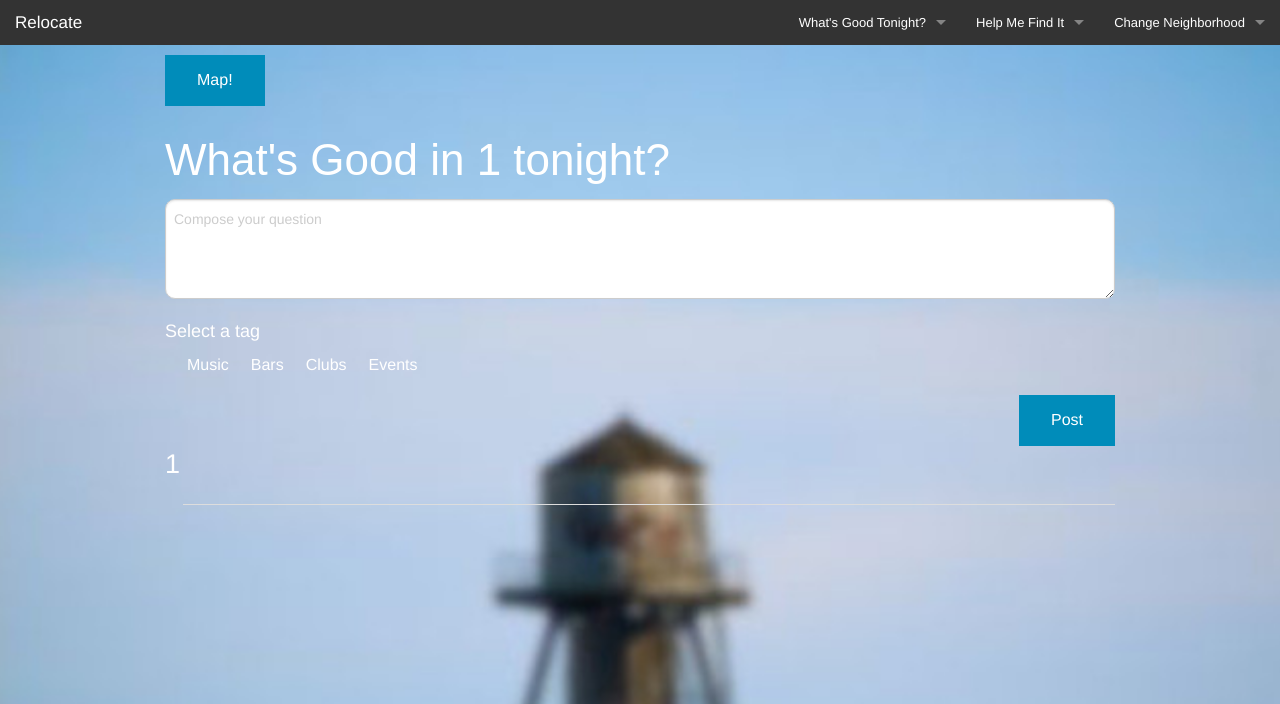
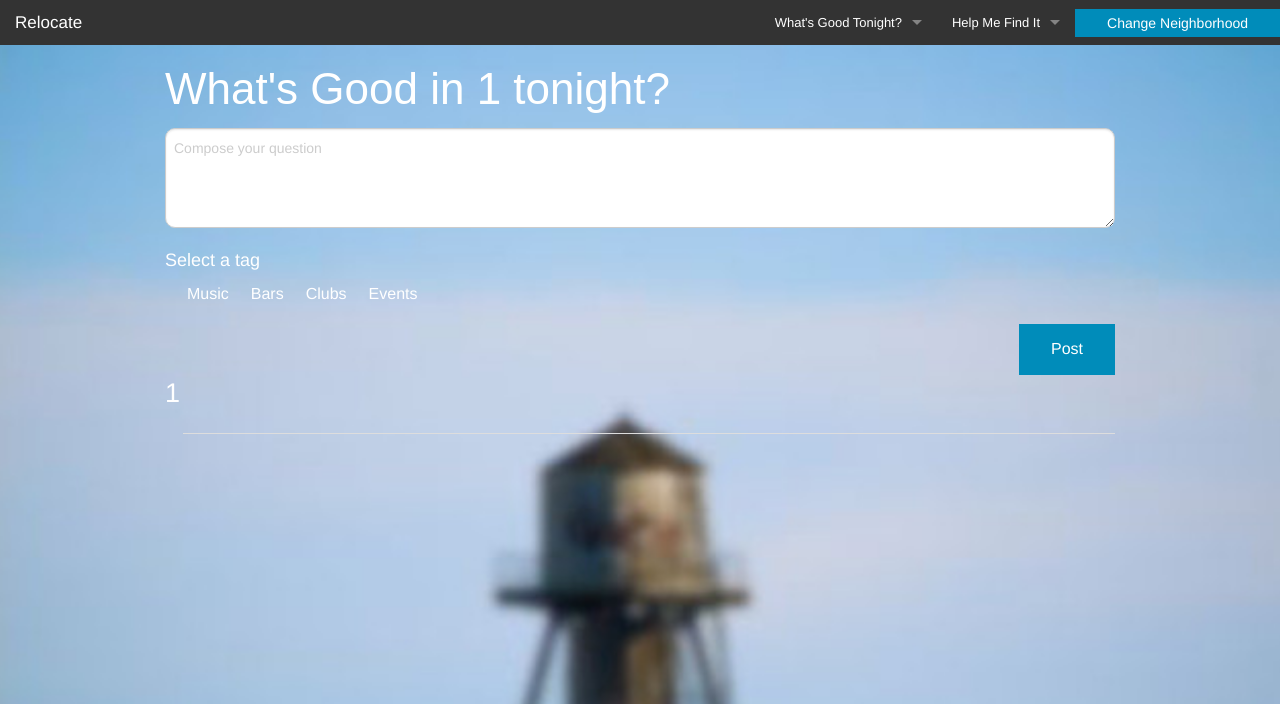
Before and after one commit to denbal87/myhood, a Flask app: page /whats_good/1/1 in a window 1280 px wide. Shown: the top 704 px of the page. Run offline with Flask 2, Linux system fonts and the light colour scheme; data comes from the database, SQL or seed files in the repository; some libraries are stand-ins or nearby versions.

Commit message:
added change neighborhood button to top bar

```diff
--- a/templates/base.html
+++ b/templates/base.html
@@ -43,43 +43,9 @@
                         <li><a href="/help_me_find/{{ hood }}/recreation">Recreation</a></li>
                     </ul>
                 </li>
-                <li class="has-dropdown">
-                    <a href="#">Change Neighborhood</a>
-                    <ul class="dropdown">
-                        <li class="has-dropdown">
-                            <a id="feeds" href="#">Manhattan</a>
-                            <ul class="dropdown">
-                                <li><a href="/whats_good/Harlem/None">Harlem</a></li>
-                                <li><a href="/whats_good/East Harlem/None">East Harlem</a></li>
-                                <li><a href="/whats_good/Washington Heights/None">Washington Heights</a></li>
-                                <li><a href="/whats_good/Morningside Heights/None">Morningside Heights</a></li>
-                                <li><a href="/whats_good/Fort George/None">Fort George</a></li>
-                                <li><a href="/whats_good/Inwood/None">Inwood</a></li>
-                                <li><a href="/whats_good/Upper West Side/None">Upper West Side</a></li>
-                                <li><a href="/whats_good/Central Park/None">Central Park</a></li>
-                                <li><a href="/whats_good/Yorkville/None">Yorkville</a></li>
-                                <li><a href="/whats_good/Upper East Side/None">Upper East Side</a></li>
-                                <li><a href="/whats_good/Lennox Hill/None">Lennox Hill</a></li>
-                                <li><a href="/whats_good/Hell's Kitchen/None">Hell's Kitchen</a></li>
-                                <li><a href="/whats_good/Midtown/None">Midtown</a></li>
-                                <li><a href="/whats_good/Turtle Bay/None">Turtle Bay</a></li>
-                                <li><a href="/whats_good/Murray Hill/None">Murray Hill</a></li>
-                                <li><a href="/whats_good/Chelsea/None">Chelsea</a></li>
-                                <li><a href="/whats_good/Midtown South/None">Midtown South</a></li>
-                                <li><a href="/whats_good/Kips Bay/None">Kips Bay</a></li>
-                                <li><a href="/whats_good/Gramercy/None">Gramercy</a></li>
-                                <li><a href="/whats_good/Stuyvesant/None">Stuyvesant</a></li>
-                                <li><a href="/whats_good/Meatpacking District/None">Meatpacking District</a></li>
-                                <li><a href="/whats_good/West Village/None">West Village</a></li>
-                                <li><a href="/whats_good/Greenwich Village/None">Greenwich Village</a></li>
-                                <li><a href="/whats_good/NoHo/None">NoHo</a></li>
-                                <li><a href="/whats_good/East Village/None">East Village</a></li>
-                            </ul>
-                            <li><a href="#">Bronx</a></li>
-                            <li><a href="#">Brooklyn</a></li>
-                            <li><a href="#">Queens</a></li>
-                    </ul>
-                    </li>
+
+                <a href="/test" class="button">Change Neighborhood</a>
+
             </ul>
             <!-- Left Nav Section -->
             <!--ul class="left">
--- a/templates/whats_good.html
+++ b/templates/whats_good.html
@@ -4,7 +4,6 @@
 {% block body %}
 
 <div id="wgt_body">
-<a href="/test" class="button">Map!</a>
 <h1 class="section_headline">What's Good in {{ hood }} tonight? </h1>
 
 <div id="answer_box">
```
